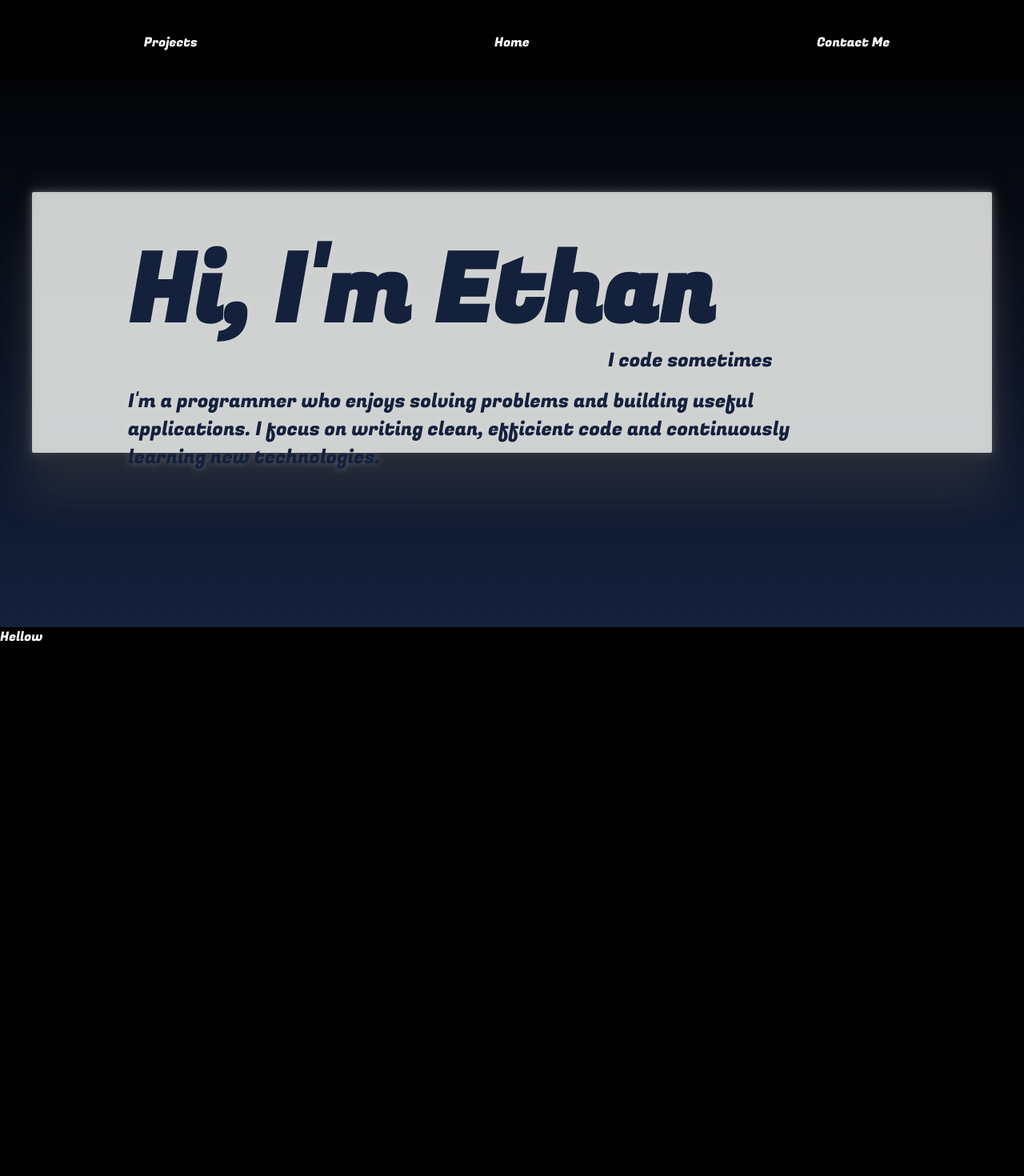
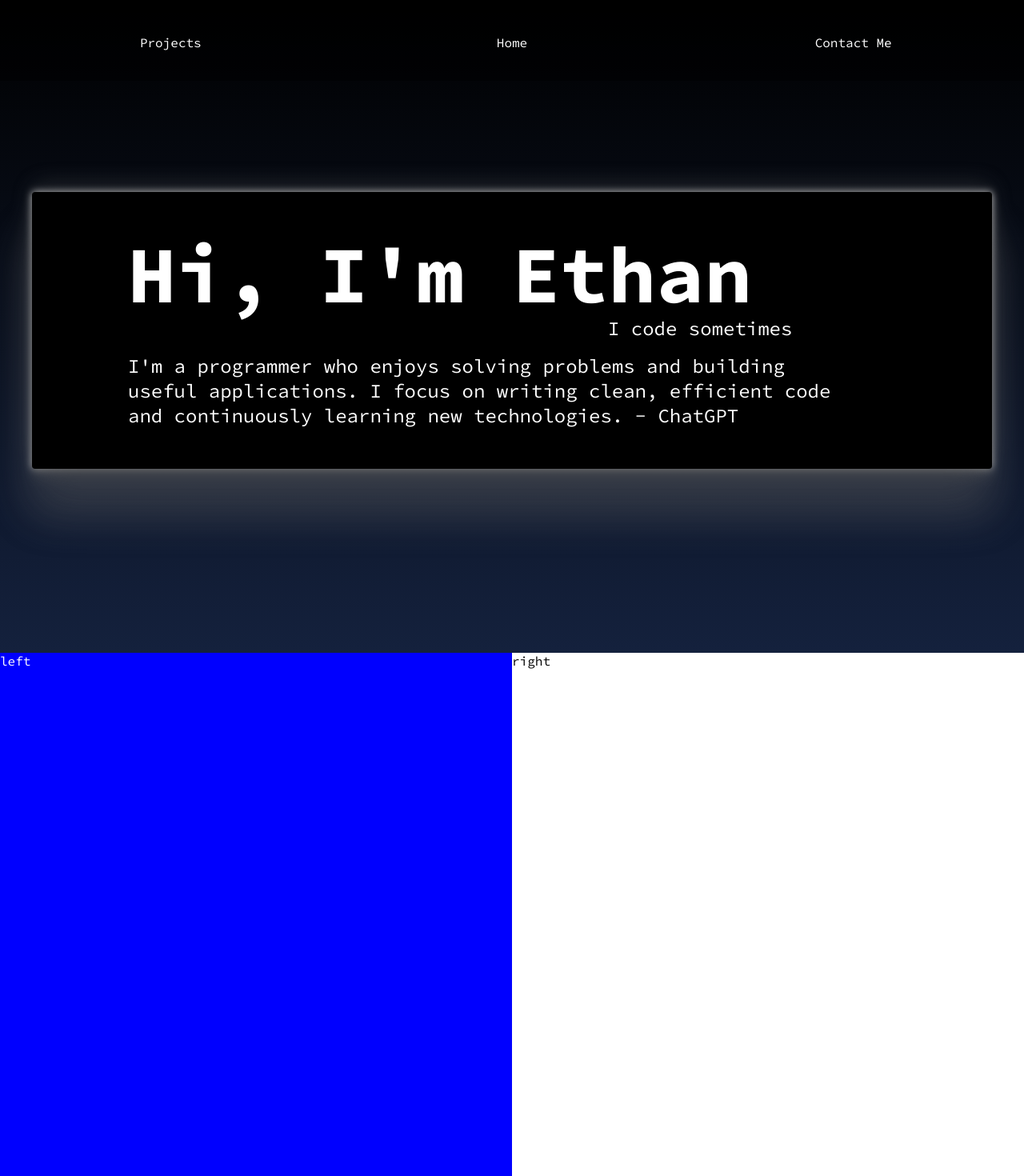
Before and after one commit to SomeGuy365/Portfolio, a React (Vite) app in the folder Portfolio/: page / in a window 1280 px wide. Shown: the top 1470 px of the page at 80% size. Before the commit the page ends 808 px from the top, so only its background shows below. Built offline with nearby package versions, Linux system fonts and the light colour scheme.

Commit message:
WIP projects, fix scroll snap

```diff
--- a/Portfolio/index.html
+++ b/Portfolio/index.html
@@ -6,7 +6,7 @@
     <meta name="viewport" content="width=device-width, initial-scale=1.0" />
     <title>Portfolio</title>
   </head>
-  <body style="margin: 0;">
+  <body style="margin: 0;padding: 0;">
     <div id="root"></div>
     <script type="module" src="/src/main.tsx"></script>
   </body>
--- a/Portfolio/src/App.css
+++ b/Portfolio/src/App.css
@@ -1,19 +1,30 @@
 @import url('https://fonts.googleapis.com/css2?family=Fugaz+One&display=swap');
+@import url('https://fonts.googleapis.com/css2?family=IBM+Plex+Sans:ital,wght@0,100..700;1,100..700&display=swap');
+@import url('https://fonts.googleapis.com/css2?family=Source+Code+Pro:ital,wght@0,200..900;1,200..900&display=swap');
 
 :root {
   margin: 0;
   color: white;
-  font-family: Fugaz One;
+  font-family: Source code pro;
+}
+
+.main-scroll-wrapper {
+  scroll-snap-type: y mandatory;
+  overflow-y: scroll;
+}
+
+.main-scroll-wrapper > div {
+  scroll-snap-align: start;
 }
 
 nav {
-  background-color: black;
+  background-color: rgba(0, 0, 0, 0.4);
   height: 6rem;
   display: flex;
   flex-direction: row;
   position: fixed;
   width: 100%;
-  top: 5px;
+  padding-top: 5px;
 }
 
 nav > div {
@@ -24,6 +35,7 @@ nav > div {
   align-items: center;
   transition: flex 15s;
   transition: box-shadow 0.25s ease-in-out;
+  border-radius: 4px;
 }
 
 @media screen and (min-width: 1500px) {
@@ -90,19 +102,19 @@ nav > div:hover {
 
 .showcase-cont {
   padding-top: 30vh;
-  height: 68vh;
+  height: 72vh;
   background: rgb(0,0,0);
   background: linear-gradient(180deg, rgba(0,0,0,1) 0%, rgba(20,33,61,1) 100%);
 }
 
 .showcase-inner {
-  background-color: rgba(232,234,230,0.8);
+  background-color: rgb(0, 0, 0);
   height: 60%;
   margin-left: 45vh;
   margin-right: 45vh;
-  color: #14213d;
-  border-radius: 2px;
-  filter: drop-shadow(0px 0px 5px rgba(255,255,255,0.5));
+  color: white;
+  border-radius: 4px;
+  filter: drop-shadow(0px 0px 5px rgba(229, 229, 229,1));
   box-shadow: rgba(0, 0, 0, 0.25) 0px 54px 55px, rgba(0, 0, 0, 0.12) 0px -12px 30px, rgba(0, 0, 0, 0.12) 0px 4px 6px, rgba(0, 0, 0, 0.17) 0px 12px 13px, rgba(0, 0, 0, 0.09) 0px -3px 5px;
 }
 
@@ -111,9 +123,9 @@ nav > div:hover {
   padding-left: 10%;
   padding-right: 10%;
   font-weight: bold;
-  font-size: 118px;
-  color: #14213d;
-  margin-bottom: -20px;
+  font-size: 100px;
+  color: white;
+  margin-bottom: -10px;
 }
 
 .showcase-desc {
@@ -142,7 +154,7 @@ nav > div:hover {
   }
 }
 
-@media screen and (max-width: 1500px) {
+@media screen and (max-width: 1520px) {
   .showcase-inner {
     margin-left: 5vh;
     margin-right: 5vh;
@@ -154,3 +166,23 @@ nav > div:hover {
     font-size: 24px;
   }
 }
+
+/*************************/
+
+
+.project {
+  background-color: purple;
+  height: 100vh;
+  display: flex;
+}
+
+.project-img {
+  background-color: blue;
+  flex: 1;
+}
+
+.project-desc {
+  background-color: white;
+  flex: 1;
+  color: black;
+}
--- a/Portfolio/src/App.tsx
+++ b/Portfolio/src/App.tsx
@@ -45,7 +45,7 @@ function Showcase() {
             I code sometimes
           </div>
           <div className='showcase-fdesc'>
-            I'm a programmer who enjoys solving problems and building useful applications. I focus on writing clean, efficient code and continuously learning new technologies.
+            I'm a programmer who enjoys solving problems and building useful applications. I focus on writing clean, efficient code and continuously learning new technologies. - ChatGPT
           </div>
         </div>
       </div>
@@ -56,9 +56,20 @@ function Showcase() {
 function Projects() {
   return (
     <>
-      <div>
-        Hellow
-      </div>
+        <div className='project'>
+          <div className='project-img'>
+            left
+          </div>
+          <div className='project-desc'>
+            right
+          </div>
+        </div>
+        <div className='project'>
+          two
+        </div>
+        <div className='project'>
+          three
+        </div>
     </>
   )
 }
@@ -67,9 +78,13 @@ function App() {
 
   return (
     <>
+    <div>
       <Navbar />
+    </div>
+    <div className='main-scroll-wrapper'>
       <Showcase />
       <Projects />
+    </div>
     </>
   )
 }
```
